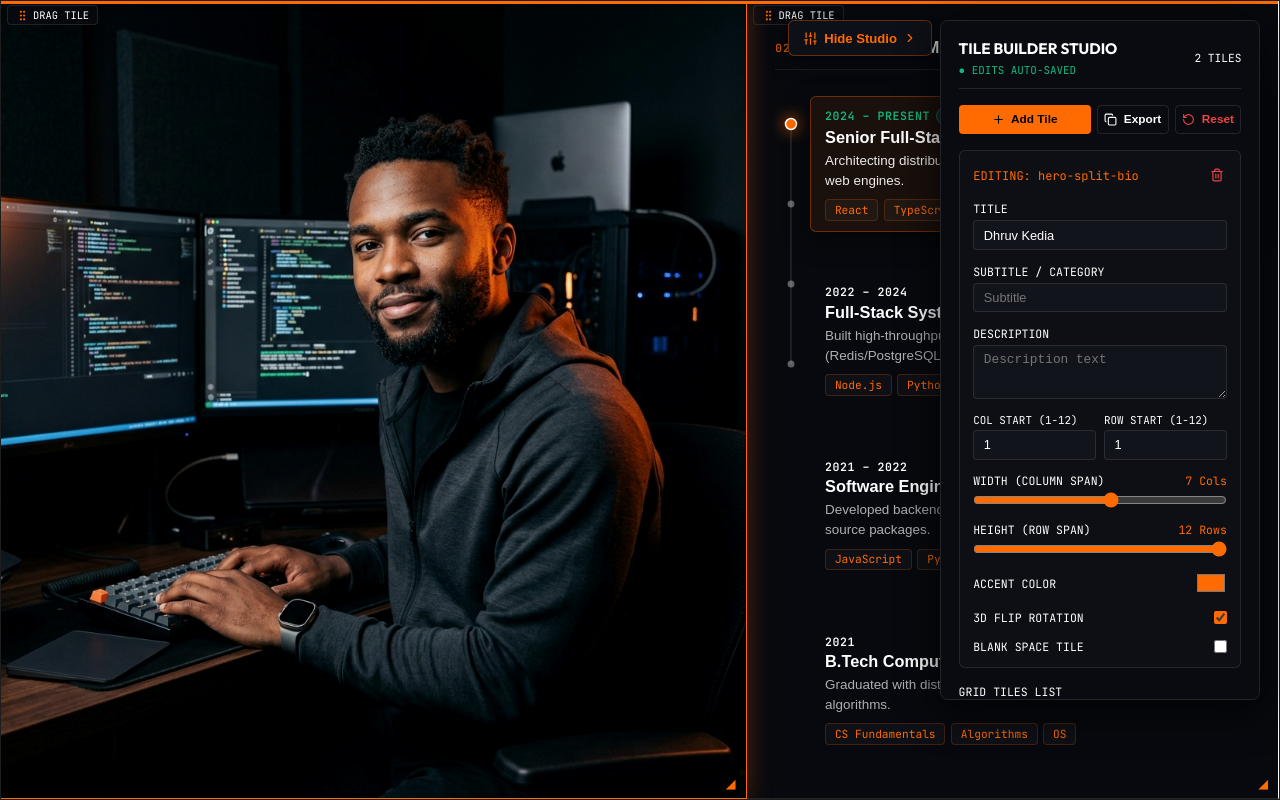
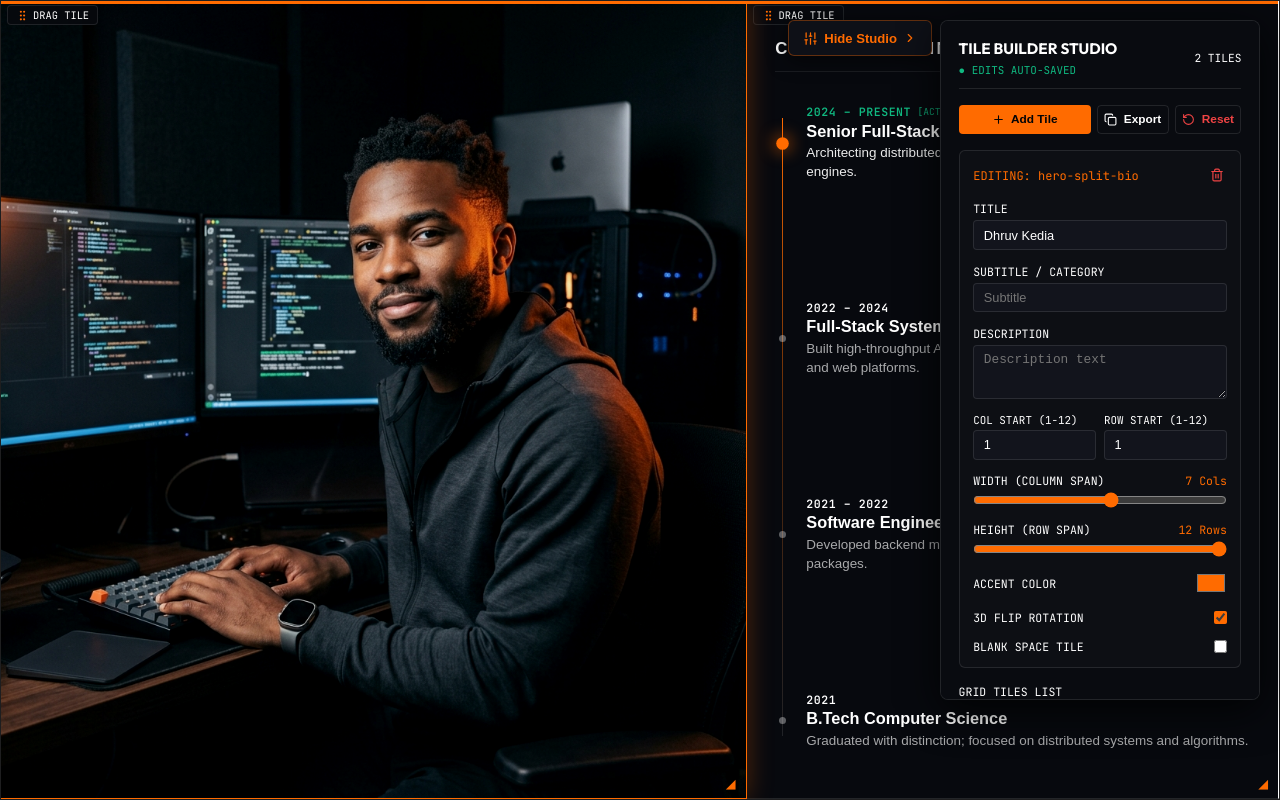
Before and after one commit to dhruvked/Dhruv-Website, a React (Vite) app: page / in a window 1280 px wide. Built offline with nearby package versions, Linux system fonts and the light colour scheme; a web font is replaced by a local one.

Commit message:
feat: simplify career timeline tile (remove 02// heading prefix, remove boxes and skill badges, align bullet nodes to exact vertical center)

```diff
--- a/src/components/CareerTimelineTile.tsx
+++ b/src/components/CareerTimelineTile.tsx
@@ -1,12 +1,11 @@
 import React, { useState } from 'react';
-import { motion, AnimatePresence } from 'framer-motion';
+import { motion } from 'framer-motion';
 
 interface TimelineItem {
   id: string;
   year: string;
   role: string;
   description: string;
-  skills: string[];
 }
 
 const TIMELINE_DATA: TimelineItem[] = [
@@ -14,29 +13,25 @@ const TIMELINE_DATA: TimelineItem[] = [
     id: 't1',
     year: '2024 – PRESENT',
     role: 'Senior Full-Stack & AI Engineer',
-    description: 'Architecting distributed multi-agent AI workflows, microservices, and web engines.',
-    skills: ['React', 'TypeScript', 'Python', 'AI Agents']
+    description: 'Architecting distributed multi-agent AI workflows, microservices, and web engines.'
   },
   {
     id: 't2',
     year: '2022 – 2024',
     role: 'Full-Stack Systems Engineer',
-    description: 'Built high-throughput APIs, database cache pipelines (Redis/PostgreSQL), and web platforms.',
-    skills: ['Node.js', 'Python', 'AWS', 'Docker']
+    description: 'Built high-throughput APIs, database cache pipelines (Redis/PostgreSQL), and web platforms.'
   },
   {
     id: 't3',
     year: '2021 – 2022',
     role: 'Software Engineering Intern',
-    description: 'Developed backend microservices, performance scripts, and open-source packages.',
-    skills: ['JavaScript', 'Python', 'Git']
+    description: 'Developed backend microservices, performance scripts, and open-source packages.'
   },
   {
     id: 't4',
     year: '2021',
     role: 'B.Tech Computer Science',
-    description: 'Graduated with distinction; focused on distributed systems and algorithms.',
-    skills: ['CS Fundamentals', 'Algorithms', 'OS']
+    description: 'Graduated with distinction; focused on distributed systems and algorithms.'
   }
 ];
 
@@ -47,16 +42,12 @@ interface CareerTimelineTileProps {
 export const CareerTimelineTile: React.FC<CareerTimelineTileProps> = ({ accentColor }) => {
   const [hoveredIndex, setHoveredIndex] = useState<number>(0);
 
-  // Height calculations for 4 perfectly spaced nodes
-  const nodeYPositions = [28, 108, 188, 268];
-  const activeY = nodeYPositions[hoveredIndex] || 28;
-
   return (
     <motion.div
       initial={{ opacity: 0, y: 15 }}
       animate={{ opacity: 1, y: 0 }}
-      transition={{ duration: 0.5, ease: 'easeOut' }}
-      className="career-timeline-framer"
+      transition={{ duration: 0.4, ease: 'easeOut' }}
+      className="career-timeline-minimal"
       style={{
         width: '100%',
         height: '100%',
@@ -70,11 +61,8 @@ export const CareerTimelineTile: React.FC<CareerTimelineTileProps> = ({ accentCo
         position: 'relative'
       }}
     >
-      {/* Sleek Header */}
-      <motion.div
-        initial={{ opacity: 0, x: -10 }}
-        animate={{ opacity: 1, x: 0 }}
-        transition={{ delay: 0.1, duration: 0.4 }}
+      {/* Clean Header (No 02// prefix) */}
+      <div
         style={{
           display: 'flex',
           alignItems: 'center',
@@ -84,95 +72,33 @@ export const CareerTimelineTile: React.FC<CareerTimelineTileProps> = ({ accentCo
           paddingBottom: '0.75rem'
         }}
       >
-        <div style={{ display: 'flex', alignItems: 'center', gap: '0.55rem' }}>
-          <span style={{ fontSize: '0.7rem', fontFamily: 'var(--font-mono)', color: accentColor, opacity: 0.85, fontWeight: 600, letterSpacing: '0.08em' }}>
-            02 //
-          </span>
-          <h2 style={{ fontSize: '0.98rem', fontFamily: 'var(--font-clash)', color: '#ffffff', fontWeight: 600, letterSpacing: '0.14em', textTransform: 'uppercase' }}>
+        <h2 style={{ fontSize: '1.05rem', fontFamily: 'var(--font-clash)', color: '#ffffff', fontWeight: 600, letterSpacing: '0.14em', textTransform: 'uppercase' }}>
           CAREER TIMELINE
         </h2>
-        </div>
 
         <motion.span
           animate={{ scale: [1, 1.3, 1], opacity: [0.6, 1, 0.6] }}
           transition={{ repeat: Infinity, duration: 2, ease: 'easeInOut' }}
           style={{ width: '6px', height: '6px', borderRadius: '50%', background: accentColor, boxShadow: `0 0 10px ${accentColor}` }}
         />
-      </motion.div>
+      </div>
 
-      {/* Main Timeline Container with Framer Motion SVG Vector Line & Nodes */}
-      <div style={{ position: 'relative', flex: 1, display: 'flex', flexDirection: 'column', justifyContent: 'space-between', paddingLeft: '2.2rem', margin: '0.4rem 0' }}>
-        {/* SVG Vector Line & Active Path Beam */}
-        <svg
+      {/* Main Timeline List Container */}
+      <div style={{ position: 'relative', flex: 1, display: 'flex', flexDirection: 'column', justifyContent: 'space-between', margin: '0.4rem 0' }}>
+        {/* Continuous Background Hairline Axis Line */}
+        <div
           style={{
             position: 'absolute',
-            top: 0,
-            left: '8px',
-            width: '24px',
-            height: '100%',
-            overflow: 'visible',
-            pointerEvents: 'none'
+            top: '20px',
+            bottom: '20px',
+            left: '7px',
+            width: '1px',
+            background: `linear-gradient(180deg, ${accentColor} 0%, rgba(255,107,0,0.3) 50%, rgba(255,255,255,0.1) 100%)`,
+            zIndex: 1
           }}
-        >
-          <defs>
-            <linearGradient id="line-glow-grad" x1="0%" y1="0%" x2="0%" y2="100%">
-              <stop offset="0%" stopColor="#ff6b00" stopOpacity="1" />
-              <stop offset="50%" stopColor="#ff8533" stopOpacity="0.8" />
-              <stop offset="100%" stopColor="#ff6b00" stopOpacity="0.2" />
-            </linearGradient>
-            <filter id="glow-effect" x="-50%" y="-50%" width="200%" height="200%">
-              <feGaussianBlur stdDeviation="3" result="coloredBlur" />
-              <feMerge>
-                <feMergeNode in="coloredBlur" />
-                <feMergeNode in="SourceGraphic" />
-              </feMerge>
-            </filter>
-          </defs>
-
-          {/* Background Static Hairline Axis */}
-          <line x1="8" y1="28" x2="8" y2="268" stroke="rgba(255, 255, 255, 0.12)" strokeWidth="1.5" />
-
-          {/* Framer Motion Animated Beam Path */}
-          <motion.line
-            x1="8"
-            y1="28"
-            x2="8"
-            animate={{ y2: activeY }}
-            transition={{ type: 'spring', stiffness: 120, damping: 18 }}
-            stroke="url(#line-glow-grad)"
-            strokeWidth="2.5"
-            filter="url(#glow-effect)"
-            strokeLinecap="round"
         />
 
-          {/* Node SVG Circles */}
-          {nodeYPositions.map((y, idx) => {
-            const isHovered = hoveredIndex === idx;
-            const isPresent = idx === 0;
-
-            return (
-              <g key={`svg-node-${idx}`}>
-                <line x1="4" y1={y} x2="12" y2={y} stroke={isHovered ? accentColor : 'transparent'} strokeWidth="1" />
-                <motion.circle
-                  cx="8"
-                  cy={y}
-                  animate={{
-                    r: isHovered ? 5.5 : isPresent ? 4.5 : 3.5,
-                    fill: isHovered ? accentColor : isPresent ? '#10b981' : 'rgba(255, 255, 255, 0.35)',
-                    stroke: isHovered ? '#ffffff' : 'none',
-                    strokeWidth: isHovered ? 1.5 : 0
-                  }}
-                  transition={{ type: 'spring', stiffness: 200, damping: 15 }}
-                  style={{
-                    filter: isHovered ? `drop-shadow(0px 0px 8px ${accentColor})` : 'none'
-                  }}
-                />
-              </g>
-            );
-          })}
-        </svg>
-
-        {/* Milestone Cards with Framer Motion Interactions */}
+        {/* Milestone Rows: Node Bullet Vertically Centered Relative to Item Content */}
         {TIMELINE_DATA.map((item, index) => {
           const isHovered = hoveredIndex === index;
           const isPresent = index === 0;
@@ -181,20 +107,38 @@ export const CareerTimelineTile: React.FC<CareerTimelineTileProps> = ({ accentCo
             <motion.div
               key={item.id}
               onMouseEnter={() => setHoveredIndex(index)}
-              whileHover={{ x: 6 }}
-              transition={{ type: 'spring', stiffness: 300, damping: 20 }}
+              whileHover={{ x: 4 }}
+              transition={{ type: 'spring', stiffness: 350, damping: 22 }}
               style={{
+                display: 'flex',
+                alignItems: 'center',
+                gap: '1rem',
                 position: 'relative',
-                padding: '0.65rem 0.85rem',
-                borderRadius: '6px',
-                background: isHovered ? 'rgba(255, 107, 0, 0.08)' : 'transparent',
-                border: `1px solid ${isHovered ? 'rgba(255, 107, 0, 0.35)' : 'transparent'}`,
-                boxShadow: isHovered ? '0 8px 25px rgba(0, 0, 0, 0.5)' : 'none',
+                zIndex: 2,
+                padding: '0.4rem 0',
                 cursor: 'pointer'
               }}
             >
-              {/* Date Pill */}
-              <div style={{ display: 'flex', alignItems: 'center', gap: '0.4rem', marginBottom: '0.2rem' }}>
+              {/* Bullet Node (Aligned to Vertical Center of Item) */}
+              <div style={{ width: '15px', display: 'flex', justifyContent: 'center', flexShrink: 0 }}>
+                <motion.div
+                  animate={{
+                    scale: isHovered ? 1.4 : 1,
+                    backgroundColor: isHovered ? accentColor : isPresent ? '#10b981' : 'rgba(255, 255, 255, 0.35)',
+                    boxShadow: isHovered ? `0 0 12px ${accentColor}` : isPresent ? '0 0 8px #10b981' : 'none'
+                  }}
+                  transition={{ type: 'spring', stiffness: 300, damping: 18 }}
+                  style={{
+                    width: isPresent ? '9px' : '7px',
+                    height: isPresent ? '9px' : '7px',
+                    borderRadius: '50%'
+                  }}
+                />
+              </div>
+
+              {/* Text Element (No boxes, clean text) */}
+              <div style={{ flex: 1 }}>
+                <div style={{ display: 'flex', alignItems: 'center', gap: '0.4rem', marginBottom: '0.15rem' }}>
                   <span
                     style={{
                       fontSize: '0.72rem',
@@ -208,37 +152,19 @@ export const CareerTimelineTile: React.FC<CareerTimelineTileProps> = ({ accentCo
                   </span>
 
                   {isPresent && (
-                  <span style={{ fontSize: '0.62rem', fontFamily: 'var(--font-mono)', background: 'rgba(16, 185, 129, 0.15)', border: '1px solid rgba(16, 185, 129, 0.4)', color: '#10b981', padding: '0.08rem 0.45rem', borderRadius: '10px' }}>
-                    ACTIVE
+                    <span style={{ fontSize: '0.6rem', fontFamily: 'var(--font-mono)', color: '#10b981', opacity: 0.85 }}>
+                      [ACTIVE]
                     </span>
                   )}
                 </div>
 
-              {/* Role Title */}
-              <h3 style={{ fontSize: '1.02rem', fontFamily: 'var(--font-satoshi)', color: '#ffffff', fontWeight: 700, margin: '0.1rem 0 0.25rem 0' }}>
+                <h3 style={{ fontSize: '1.02rem', fontFamily: 'var(--font-satoshi)', color: '#ffffff', fontWeight: 700, margin: '0.05rem 0 0.15rem 0' }}>
                   {item.role}
                 </h3>
 
-              {/* Description */}
-              <p style={{ fontSize: '0.84rem', fontFamily: 'var(--font-satoshi)', color: isHovered ? 'rgba(255,255,255,0.92)' : 'rgba(255,255,255,0.68)', lineHeight: 1.5, margin: '0.2rem 0' }}>
+                <p style={{ fontSize: '0.84rem', fontFamily: 'var(--font-satoshi)', color: isHovered ? 'rgba(255,255,255,0.92)' : 'rgba(255,255,255,0.65)', lineHeight: 1.45, margin: 0 }}>
                   {item.description}
                 </p>
-
-              {/* Tech Skill Badges with Framer Motion hover animation */}
-              <div style={{ display: 'flex', flexWrap: 'wrap', gap: '0.35rem', marginTop: '0.5rem' }}>
-                <AnimatePresence>
-                  {item.skills.map((skill) => (
-                    <motion.span
-                      key={skill}
-                      whileHover={{ scale: 1.08, borderColor: accentColor }}
-                      transition={{ duration: 0.15 }}
-                      className="tech-badge"
-                      style={{ fontSize: '0.7rem', padding: '0.18rem 0.55rem', color: accentColor, borderColor: `${accentColor}35` }}
-                    >
-                      {skill}
-                    </motion.span>
-                  ))}
-                </AnimatePresence>
               </div>
             </motion.div>
           );
```
Lines whose indentation alone changed are shown as unchanged.
